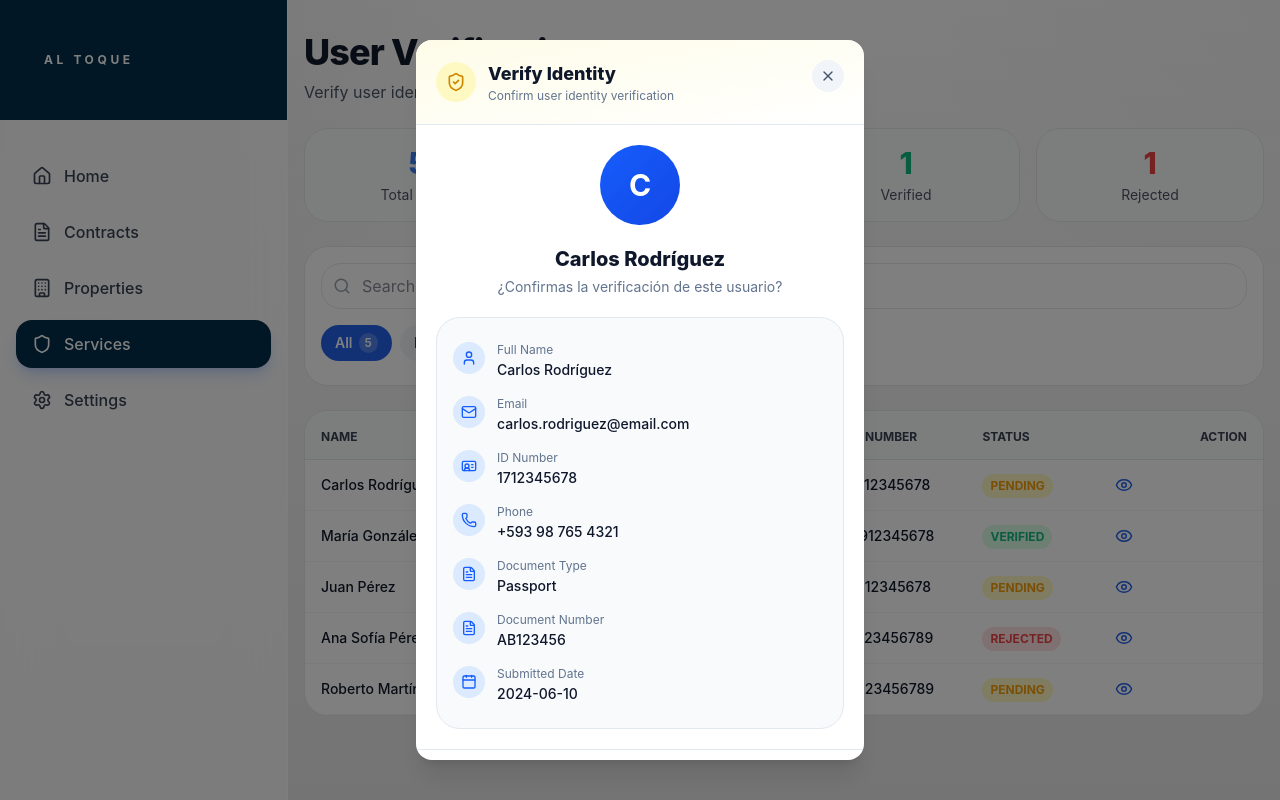
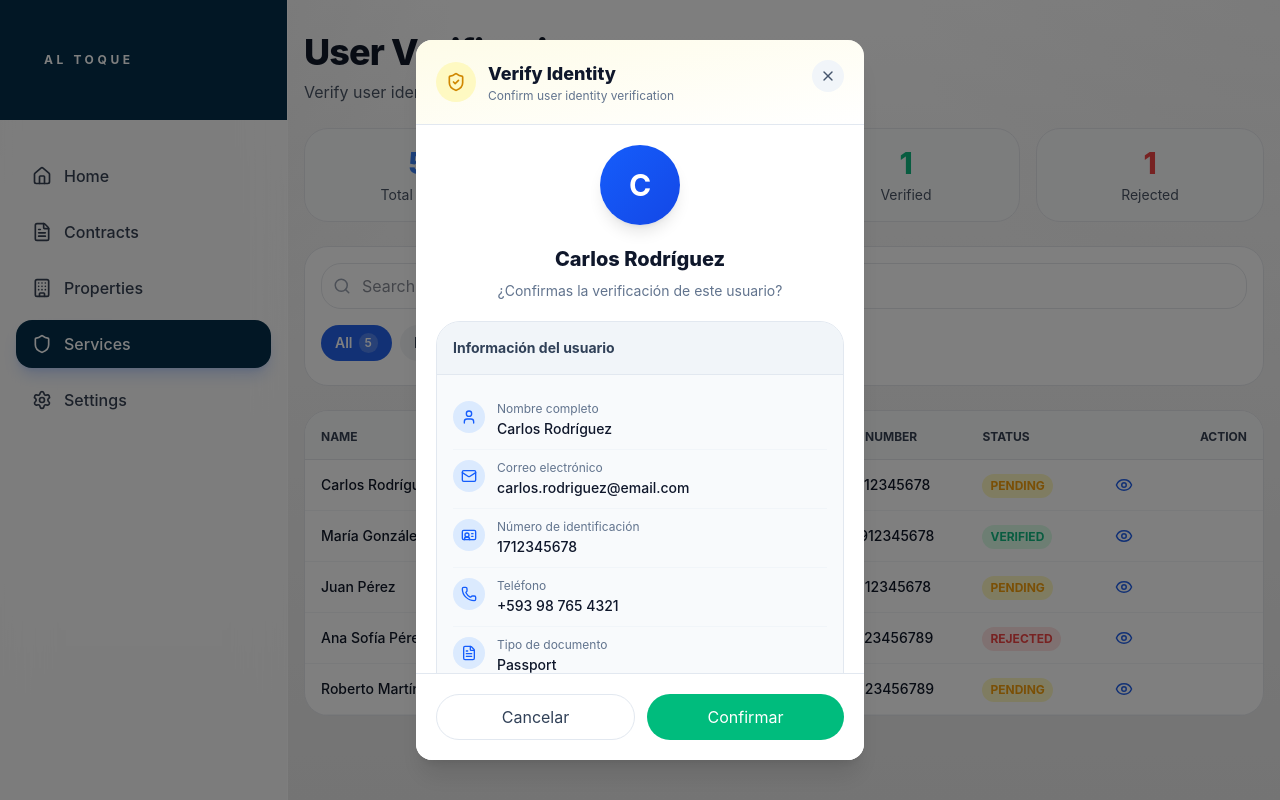
Before and after one commit to MisaelBohorquez27/Al-Toque-Front, a React (Vite) app: page /owner/user-verification in a window 1280 px wide. Both pictures are taken after a click on the element 784 px from the left and 485 px from the top of the page. Built offline with nearby package versions, Linux system fonts and the light colour scheme.

Commit message:
Adding User verification flow

```diff
--- a/src/components/users/verification_confirm_dialog.tsx
+++ b/src/components/users/verification_confirm_dialog.tsx
@@ -1,4 +1,4 @@
-import React from 'react';
+import React, { useRef, useEffect } from 'react';
 import { X, ShieldCheck, User as UserIcon, Mail, IdCard, Phone, FileText, Calendar } from 'lucide-react';
 import type { UserVerification } from '../../types/user_verification';
 
@@ -16,13 +16,13 @@ interface InfoRowProps {
 }
 
 const InfoRow: React.FC<InfoRowProps> = ({ icon: Icon, label, value }) => (
-  <div className="flex items-start gap-3 py-2">
+  <div className="flex items-start gap-3 py-2.5 border-b border-slate-100 last:border-0">
     <div className="w-8 h-8 rounded-lg bg-blue-100 flex items-center justify-center shrink-0">
       <Icon size={16} className="text-blue-600" />
     </div>
-    <div className="flex-1">
+    <div className="flex-1 min-w-0">
       <p className="text-xs text-slate-500 mb-0.5">{label}</p>
-      <p className="text-sm font-medium text-slate-900">{value}</p>
+      <p className="text-sm font-medium text-slate-900 break-words">{value}</p>
     </div>
   </div>
 );
@@ -34,66 +34,109 @@ export const VerificationConfirmDialog: React.FC<VerificationConfirmDialogProps>
   onClose,
 }) => {
   const initial = user.name.charAt(0);
+  const contentRef = useRef<HTMLDivElement>(null);
+
+  // Cerrar con tecla Escape
+  useEffect(() => {
+    const handleEsc = (e: KeyboardEvent) => {
+      if (e.key === 'Escape') {
+        onClose();
+      }
+    };
+    window.addEventListener('keydown', handleEsc);
+    return () => window.removeEventListener('keydown', handleEsc);
+  }, [onClose]);
+
+  // Prevenir scroll del body cuando el diálogo está abierto
+  useEffect(() => {
+    document.body.style.overflow = 'hidden';
+    return () => {
+      document.body.style.overflow = 'unset';
+    };
+  }, []);
+
+  // Cerrar al hacer click fuera del diálogo
+  const handleBackdropClick = (e: React.MouseEvent<HTMLDivElement>) => {
+    if (e.target === e.currentTarget) {
+      onClose();
+    }
+  };
 
   return (
-    <div className="fixed inset-0 bg-black/50 flex items-center justify-center z-50 p-4 animate-fade-in">
-      <div className="bg-white rounded-2xl max-w-md w-full max-h-[90vh] overflow-hidden shadow-xl animate-slide-up">
-        {/* Header */}
-        <div className="bg-linear-to-br from-yellow-50 to-transparent p-5 border-b border-slate-200">
+    <div
+      className="fixed inset-0 bg-black/50 flex items-center justify-center z-50 p-4 animate-fade-in"
+      onClick={handleBackdropClick}
+    >
+      <div className="bg-white rounded-2xl max-w-md w-full max-h-[90vh] flex flex-col shadow-xl animate-slide-up">
+        {/* Header - Fijo */}
+        <div className="bg-gradient-to-br from-yellow-50 to-transparent p-5 border-b border-slate-200 rounded-t-2xl shrink-0">
           <div className="flex items-start justify-between">
             <div className="flex items-center gap-3">
-              <div className="w-10 h-10 rounded-xl bg-yellow-100 flex items-center justify-center">
+              <div className="w-10 h-10 rounded-xl bg-yellow-100 flex items-center justify-center shrink-0">
                 <ShieldCheck size={20} className="text-yellow-600" />
               </div>
               <div>
-                  <h2 className="text-lg font-extrabold text-slate-900">Verify Identity</h2>
-                  <p className="text-xs text-slate-500">Confirm user identity verification</p>
+                <h2 className="text-lg font-extrabold text-slate-900">Verify Identity</h2>
+                <p className="text-xs text-slate-500">Confirm user identity verification</p>
               </div>
             </div>
             <button
               onClick={onClose}
-              className="w-8 h-8 rounded-lg bg-slate-100 flex items-center justify-center hover:bg-slate-200 transition-colors"
+              className="w-8 h-8 rounded-lg bg-slate-100 flex items-center justify-center hover:bg-slate-200 transition-colors shrink-0"
+              aria-label="Close"
             >
               <X size={16} className="text-slate-600" />
             </button>
           </div>
         </div>
 
-        {/* Content */}
-        <div className="overflow-y-auto flex-1 p-5">
+        {/* Content - Scrollable */}
+        <div
+          ref={contentRef}
+          className="overflow-y-auto flex-1 p-5 space-y-5"
+          style={{ scrollbarWidth: 'thin' }}
+        >
           {/* Avatar */}
-          <div className="flex justify-center mb-5">
-            <div className="w-20 h-20 rounded-full bg-linear-to-br from-blue-600 to-blue-700 flex items-center justify-center">
+          <div className="flex justify-center">
+            <div className="w-20 h-20 rounded-full bg-gradient-to-br from-blue-600 to-blue-700 flex items-center justify-center shadow-lg">
               <span className="text-3xl font-bold text-white">{initial}</span>
             </div>
           </div>
 
           {/* Name */}
-          <div className="text-center mb-5">
+          <div className="text-center">
             <h3 className="text-xl font-extrabold text-slate-900">{user.name}</h3>
-            <p className="text-sm text-slate-500 mt-1">¿Confirmas la verificación de este usuario?</p>
+            <p className="text-sm text-slate-500 mt-2">¿Confirmas la verificación de este usuario?</p>
           </div>
 
           {/* User Information Card */}
-          <div className="bg-slate-50 rounded-xl border border-slate-200 p-4">
-            <InfoRow icon={UserIcon} label="Full Name" value={user.name} />
-            <InfoRow icon={Mail} label="Email" value={user.email} />
-            <InfoRow icon={IdCard} label="ID Number" value={user.cedula} />
-            <InfoRow icon={Phone} label="Phone" value={user.phone} />
-            <InfoRow icon={FileText} label="Document Type" value={user.documentType} />
-            <InfoRow icon={FileText} label="Document Number" value={user.documentNumber} />
-            <InfoRow icon={Calendar} label="Submitted Date" value={user.submittedDate} />
+          <div className="bg-slate-50 rounded-xl border border-slate-200 overflow-hidden">
+            <div className="p-4 bg-slate-100 border-b border-slate-200">
+              <h4 className="text-sm font-bold text-slate-700">Información del usuario</h4>
+            </div>
+            <div className="p-4">
+              <InfoRow icon={UserIcon} label="Nombre completo" value={user.name} />
+              <InfoRow icon={Mail} label="Correo electrónico" value={user.email} />
+              <InfoRow icon={IdCard} label="Número de identificación" value={user.cedula} />
+              <InfoRow icon={Phone} label="Teléfono" value={user.phone} />
+              <InfoRow icon={FileText} label="Tipo de documento" value={user.documentType} />
+              <InfoRow icon={FileText} label="Número de documento" value={user.documentNumber} />
+              <InfoRow icon={Calendar} label="Fecha de envío" value={user.submittedDate} />
+            </div>
           </div>
+
+          {/* Espacio adicional para mejor scroll */}
+          <div className="h-1" />
         </div>
 
-        {/* Buttons */}
-        <div className="p-5 border-t border-slate-200 flex gap-3">
+        {/* Buttons - Fijo */}
+        <div className="p-5 border-t border-slate-200 flex gap-3 bg-white rounded-b-2xl shrink-0">
           <button
             onClick={() => {
               onClose();
               onCancel();
             }}
-            className="flex-1 px-4 py-2.5 border border-slate-200 rounded-xl text-slate-700 font-semibold hover:bg-slate-50 transition-colors"
+            className="flex-1 px-4 py-2.5 border border-slate-200 rounded-xl text-slate-700 font-semibold hover:bg-slate-50 transition-colors active:scale-95"
           >
             Cancelar
           </button>
@@ -102,7 +145,7 @@ export const VerificationConfirmDialog: React.FC<VerificationConfirmDialogProps>
               onClose();
               onConfirm();
             }}
-            className="flex-1 px-4 py-2.5 bg-emerald-500 rounded-xl text-white font-semibold hover:bg-emerald-600 transition-colors"
+            className="flex-1 px-4 py-2.5 bg-emerald-500 rounded-xl text-white font-semibold hover:bg-emerald-600 transition-colors active:scale-95"
           >
             Confirmar
           </button>
```
Also changed, not shown: src/components/payment/payment_email_sent_dialog.tsx (added), src/components/payment/payment_form.tsx (added), src/components/payment/payment_sucess_dialog.tsx (added), src/components/payment/payment_summary.tsx (added), src/data/mock_credit_data.ts (added), src/hooks/use_payment_form.ts (added), src/types/payment.ts (added), src/utils/pdf_generator.ts (added).
